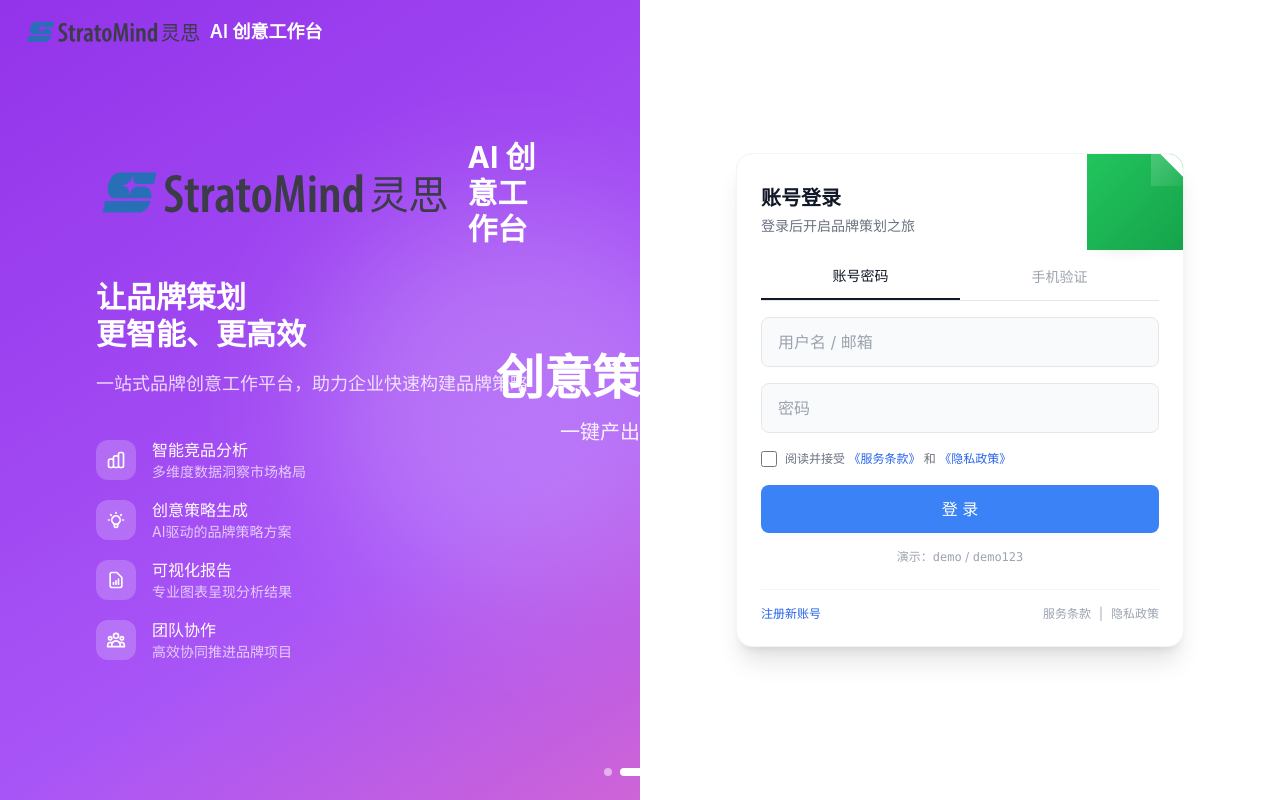
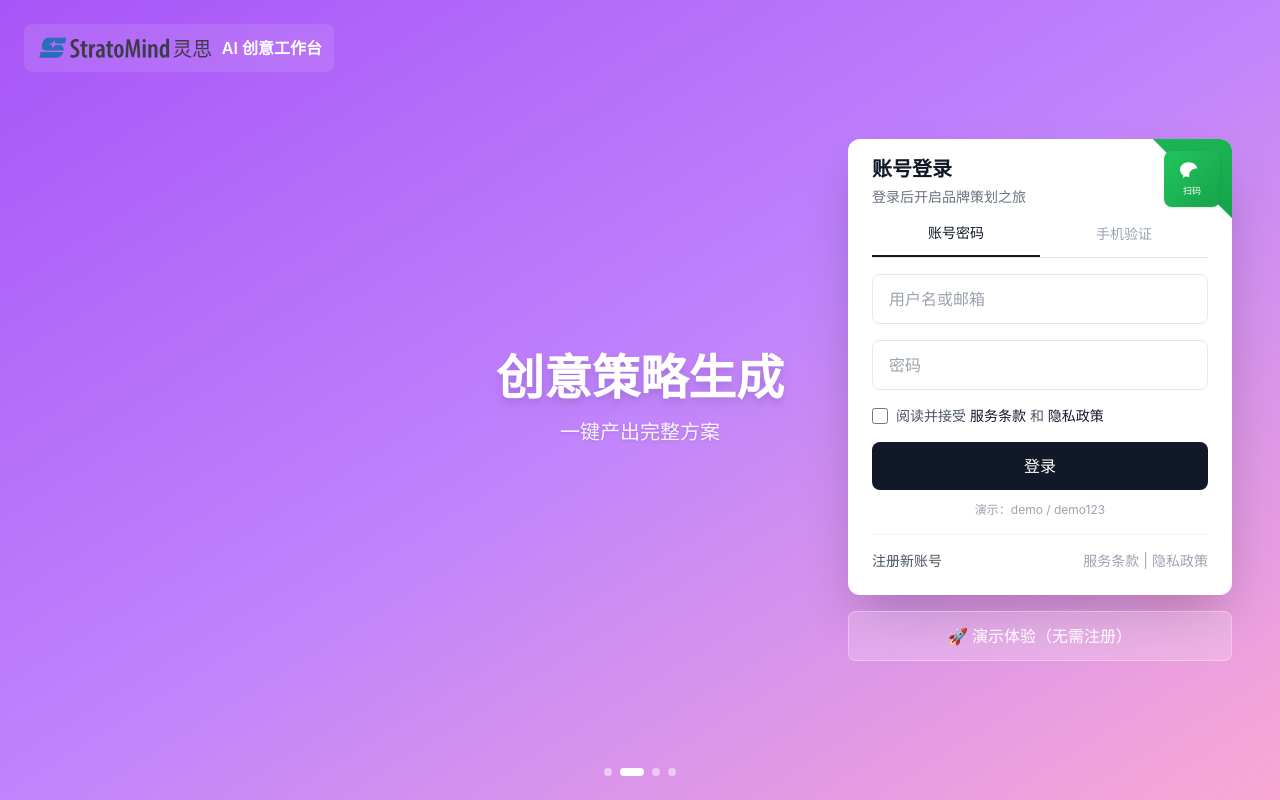
Before and after one commit to GPlanbrand/stratomind, a React (Vite) app: page / in a window 1280 px wide. Built offline with nearby package versions, Linux system fonts and the light colour scheme.

Commit message:
重构登录页：背景banner+登录框悬浮右侧，参考126邮箱

```diff
--- a/src/pages/HomeLoginPage.tsx
+++ b/src/pages/HomeLoginPage.tsx
@@ -2,6 +2,7 @@ import React, { useState, useEffect } from 'react';
 import { useNavigate } from 'react-router-dom';
 import { login } from '../services/auth';
 
+// 126邮箱风格登录页
 const HomeLoginPage: React.FC = () => {
   const navigate = useNavigate();
   const [currentBanner, setCurrentBanner] = useState(0);
@@ -19,10 +20,10 @@ const HomeLoginPage: React.FC = () => {
   const [error, setError] = useState('');
 
   const banners = [
-    { gradient: 'from-blue-600 via-blue-500 to-cyan-400', title: '智能品牌分析', desc: '深度洞察市场与竞品' },
-    { gradient: 'from-purple-600 via-purple-500 to-pink-400', title: '创意策略生成', desc: '一键产出完整方案' },
-    { gradient: 'from-emerald-600 via-emerald-500 to-teal-400', title: '可视化报告', desc: '多维度图表展示' },
-    { gradient: 'from-orange-500 via-orange-400 to-amber-300', title: '团队协作', desc: '高效协同项目推进' },
+    { gradient: 'from-blue-500 via-blue-400 to-cyan-300', title: '智能品牌分析', desc: '深度洞察市场与竞品' },
+    { gradient: 'from-purple-500 via-purple-400 to-pink-300', title: '创意策略生成', desc: '一键产出完整方案' },
+    { gradient: 'from-emerald-500 via-emerald-400 to-teal-300', title: '可视化报告', desc: '多维度图表展示' },
+    { gradient: 'from-orange-400 via-orange-300 to-amber-200', title: '团队协作', desc: '高效协同项目推进' },
   ];
 
   useEffect(() => {
@@ -125,9 +126,9 @@ const HomeLoginPage: React.FC = () => {
   };
 
   return (
-    <div className="min-h-screen bg-gray-100">
+    <div className="min-h-screen relative overflow-hidden">
       {/* 背景Banner轮播 */}
-      <div className="fixed inset-0 overflow-hidden">
+      <div className="absolute inset-0">
         {banners.map((banner, index) => (
           <div
             key={index}
@@ -135,14 +136,10 @@ const HomeLoginPage: React.FC = () => {
               index === currentBanner ? 'opacity-100' : 'opacity-0'
             }`}
           >
-            <div className="absolute inset-0 opacity-20">
-              <div className="absolute top-1/4 left-1/4 w-96 h-96 bg-white rounded-full blur-3xl"></div>
-              <div className="absolute bottom-1/4 right-1/4 w-64 h-64 bg-white rounded-full blur-3xl"></div>
-            </div>
             <div className="absolute inset-0 flex items-center justify-center">
-              <div className="text-center text-white">
-                <h1 className="text-4xl xl:text-5xl font-bold mb-4">{banner.title}</h1>
-                <p className="text-xl opacity-90">{banner.desc}</p>
+              <div className="text-center text-white px-4">
+                <h1 className="text-3xl md:text-5xl font-bold mb-4 drop-shadow-lg">{banner.title}</h1>
+                <p className="text-lg md:text-xl opacity-90 drop-shadow">{banner.desc}</p>
               </div>
             </div>
           </div>
@@ -150,7 +147,7 @@ const HomeLoginPage: React.FC = () => {
       </div>
 
       {/* 轮播指示器 */}
-      <div className="fixed bottom-6 left-1/2 transform -translate-x-1/2 flex gap-2 z-20">
+      <div className="absolute bottom-6 left-1/2 transform -translate-x-1/2 flex gap-2 z-10">
         {banners.map((_, index) => (
           <button
             key={index}
@@ -163,111 +160,36 @@ const HomeLoginPage: React.FC = () => {
       </div>
 
       {/* 顶部Logo */}
-      <div className="fixed top-0 left-0 right-0 z-20 px-6 py-4">
-        <div className="flex items-center gap-2">
-          <img src="/logo.svg" alt="AI 创意工作台" className="h-8 w-auto" />
-          <span className="text-lg font-semibold text-white">AI 创意工作台</span>
+      <div className="absolute top-4 left-4 md:top-6 md:left-6 z-10">
+        <div className="flex items-center gap-2 bg-white/10 backdrop-blur-sm rounded-lg px-3 py-2">
+          <img src="/logo.svg" alt="AI 创意工作台" className="h-6 md:h-8 w-auto" />
+          <span className="text-sm md:text-base font-semibold text-white">AI 创意工作台</span>
         </div>
       </div>
 
-      {/* 主内容区 */}
-      <div className="relative min-h-screen flex">
-        {/* 左侧品牌宣传区域 */}
-        <div className="hidden lg:flex lg:w-1/2 items-center justify-center p-12 relative z-10">
-          <div className="max-w-md">
-            <div className="flex items-center gap-4 mb-8">
-              <img src="/logo.svg" alt="AI 创意工作台" className="h-16 w-auto" />
-              <span className="text-3xl font-bold text-white">AI 创意工作台</span>
+      {/* 登录框 - 悬浮在右侧 */}
+      <div className="absolute right-4 md:right-12 top-1/2 transform -translate-y-1/2 z-10 w-full max-w-sm px-4 md:px-0">
+        <div className="bg-white rounded-xl shadow-2xl overflow-hidden">
+          {/* 右上角微信扫码区域 */}
+          <div className="relative">
+            <div className="absolute -top-0 -right-0 w-20 h-20 overflow-hidden">
+              <div className="absolute top-0 right-0 w-28 h-28 bg-gradient-to-br from-green-500 to-green-600 transform rotate-45 translate-x-14 -translate-y-14"></div>
             </div>
-            <h2 className="text-3xl font-bold text-white mb-4 leading-tight">
-              让品牌策划<br/>更智能、更高效
-            </h2>
-            <p className="text-lg text-white/80 mb-10">
-              一站式品牌创意工作平台，助力企业快速构建品牌策略
-            </p>
-            <div className="space-y-4">
-              <div className="flex items-center gap-4">
-                <div className="w-10 h-10 rounded-xl bg-white/20 backdrop-blur-sm flex items-center justify-center">
-                  <svg className="w-5 h-5 text-white" fill="none" stroke="currentColor" viewBox="0 0 24 24">
-                    <path strokeLinecap="round" strokeLinejoin="round" strokeWidth={2} d="M9 19v-6a2 2 0 00-2-2H5a2 2 0 00-2 2v6a2 2 0 002 2h2a2 2 0 002-2zm0 0V9a2 2 0 012-2h2a2 2 0 012 2v10m-6 0a2 2 0 002 2h2a2 2 0 002-2m0 0V5a2 2 0 012-2h2a2 2 0 012 2v14a2 2 0 01-2 2h-2a2 2 0 01-2-2z" />
+            <div className="absolute top-3 right-3 z-10">
+              <div className="w-14 h-14 bg-gradient-to-br from-green-500 to-green-600 rounded-lg flex flex-col items-center justify-center cursor-pointer hover:from-green-600 hover:to-green-700 transition-colors shadow">
+                <svg className="w-6 h-6 text-white" viewBox="0 0 24 24" fill="currentColor">
+                  <path d="M8.691 2.188C3.891 2.188 0 5.476 0 9.53c0 2.212 1.17 4.203 3.002 5.55a.59.59 0 01.213.665l-.39 1.48c-.019.07-.048.141-.048.213 0 .163.13.295.29.295a.326.326 0 00.167-.054l1.903-1.114a.864.864 0 01.717-.098 10.16 10.16 0 002.837.403c.276 0 .543-.027.811-.05-.857-2.578.157-4.972 1.932-6.446 1.703-1.415 3.882-1.98 5.853-1.838-.576-3.583-4.196-6.348-8.596-6.348z"/>
                 </svg>
-                </div>
-                <div>
-                  <h3 className="text-white font-medium">智能竞品分析</h3>
-                  <p className="text-sm text-white/70">多维度数据洞察市场格局</p>
-                </div>
-              </div>
-              <div className="flex items-center gap-4">
-                <div className="w-10 h-10 rounded-xl bg-white/20 backdrop-blur-sm flex items-center justify-center">
-                  <svg className="w-5 h-5 text-white" fill="none" stroke="currentColor" viewBox="0 0 24 24">
-                    <path strokeLinecap="round" strokeLinejoin="round" strokeWidth={2} d="M9.663 17h4.673M12 3v1m6.364 1.636l-.707.707M21 12h-1M4 12H3m3.343-5.657l-.707-.707m2.828 9.9a5 5 0 117.072 0l-.548.547A3.374 3.374 0 0014 18.469V19a2 2 0 11-4 0v-.531c0-.895-.356-1.754-.988-2.386l-.548-.547z" />
-                  </svg>
-                </div>
-                <div>
-                  <h3 className="text-white font-medium">创意策略生成</h3>
-                  <p className="text-sm text-white/70">AI驱动的品牌策略方案</p>
-                </div>
-              </div>
-              <div className="flex items-center gap-4">
-                <div className="w-10 h-10 rounded-xl bg-white/20 backdrop-blur-sm flex items-center justify-center">
-                  <svg className="w-5 h-5 text-white" fill="none" stroke="currentColor" viewBox="0 0 24 24">
-                    <path strokeLinecap="round" strokeLinejoin="round" strokeWidth={2} d="M9 17v-2m3 2v-4m3 4v-6m2 10H7a2 2 0 01-2-2V5a2 2 0 012-2h5.586a1 1 0 01.707.293l5.414 5.414a1 1 0 01.293.707V19a2 2 0 01-2 2z" />
-                  </svg>
-                </div>
-                <div>
-                  <h3 className="text-white font-medium">可视化报告</h3>
-                  <p className="text-sm text-white/70">专业图表呈现分析结果</p>
-                </div>
-              </div>
-              <div className="flex items-center gap-4">
-                <div className="w-10 h-10 rounded-xl bg-white/20 backdrop-blur-sm flex items-center justify-center">
-                  <svg className="w-5 h-5 text-white" fill="none" stroke="currentColor" viewBox="0 0 24 24">
-                    <path strokeLinecap="round" strokeLinejoin="round" strokeWidth={2} d="M17 20h5v-2a3 3 0 00-5.356-1.857M17 20H7m10 0v-2c0-.656-.126-1.283-.356-1.857M7 20H2v-2a3 3 0 015.356-1.857M7 20v-2c0-.656.126-1.283.356-1.857m0 0a5.002 5.002 0 019.288 0M15 7a3 3 0 11-6 0 3 3 0 016 0zm6 3a2 2 0 11-4 0 2 2 0 014 0zM7 10a2 2 0 11-4 0 2 2 0 014 0z" />
-                  </svg>
-                </div>
-                <div>
-                  <h3 className="text-white font-medium">团队协作</h3>
-                  <p className="text-sm text-white/70">高效协同推进品牌项目</p>
-                </div>
-              </div>
+                <span className="text-[9px] text-white font-medium">扫码</span>
               </div>
             </div>
           </div>
 
-        {/* 右侧登录区域 */}
-        <div className="w-full lg:w-1/2 flex items-center justify-center p-6 bg-white relative z-20">
-          <div className="w-full max-w-md">
-            {/* 移动端Logo */}
-            <div className="lg:hidden flex items-center justify-center gap-2 mb-6">
-              <img src="/logo.svg" alt="AI 创意工作台" className="h-8 w-auto" />
-              <span className="text-lg font-semibold text-gray-900">AI 创意工作台</span>
-            </div>
-
-            {/* 126邮箱风格登录框 */}
-            <div className="bg-white rounded-2xl shadow-xl overflow-hidden border border-gray-100 relative">
-              {/* 右上角微信扫码区域 */}
-              <div className="absolute top-0 right-0 w-24 h-24 overflow-hidden">
-                <div className="relative w-full h-full bg-gradient-to-br from-green-500 to-green-600">
-                  {/* 斜角装饰 */}
-                  <div className="absolute top-0 right-0 w-8 h-8 bg-white transform translate-x-4 -translate-y-4 rotate-45"></div>
-                  <div className="absolute top-0 right-0 w-8 h-8 bg-gradient-to-br from-white/20 to-white/5"></div>
-                </div>
-              </div>
-
-              <div className="p-6">
+          <div className="p-6 pt-4">
             {/* 登录框标题 */}
-                <div className="flex items-center justify-between mb-6">
-                  <div>
+            <div className="mb-4">
               <h2 className="text-xl font-semibold text-gray-900">账号登录</h2>
               <p className="text-sm text-gray-500 mt-1">登录后开启品牌策划之旅</p>
-                  </div>
-                  {/* 微信扫码图标 */}
-                  <div className="w-16 h-16 bg-gradient-to-br from-green-500 to-green-600 rounded-xl flex flex-col items-center justify-center cursor-pointer hover:from-green-600 hover:to-green-700 transition-colors shadow-lg">
-                    <svg className="w-7 h-7 text-white" viewBox="0 0 24 24" fill="currentColor">
-                      <path d="M8.691 2.188C3.891 2.188 0 5.476 0 9.53c0 2.212 1.17 4.203 3.002 5.55a.59.59 0 01.213.665l-.39 1.48c-.019.07-.048.141-.048.213 0 .163.13.295.29.295a.326.326 0 00.167-.054l1.903-1.114a.864.864 0 01.717-.098 10.16 10.16 0 002.837.403c.276 0 .543-.027.811-.05-.857-2.578.157-4.972 1.932-6.446 1.703-1.415 3.882-1.98 5.853-1.838-.576-3.583-4.196-6.348-8.596-6.348z"/>
-                    </svg>
-                    <span className="text-[10px] text-white mt-0.5 font-medium">扫码登录</span>
-                  </div>
             </div>
 
             {/* 登录方式切换 */}
@@ -297,66 +219,32 @@ const HomeLoginPage: React.FC = () => {
             {/* 账号登录表单 */}
             {loginMethod === 'account' && (
               <div className="space-y-4">
-                    <div>
                 <input
                   type="text"
                   value={account}
                   onChange={(e) => { setAccount(e.target.value); setError(''); }}
-                        className="w-full px-4 py-3 bg-gray-50 border border-gray-200 rounded-lg text-gray-900 placeholder-gray-400 focus:outline-none focus:border-blue-500 focus:bg-white transition-all"
-                        placeholder="用户名 / 邮箱"
+                  className="w-full px-4 py-3 border border-gray-200 rounded-lg text-gray-900 placeholder-gray-400 focus:outline-none focus:border-gray-400 focus:ring-1 focus:ring-gray-400 transition-all"
+                  placeholder="用户名或邮箱"
                 />
-                    </div>
-                    <div>
                 <input
                   type="password"
                   value={password}
                   onChange={(e) => { setPassword(e.target.value); setError(''); }}
-                        className="w-full px-4 py-3 bg-gray-50 border border-gray-200 rounded-lg text-gray-900 placeholder-gray-400 focus:outline-none focus:border-blue-500 focus:bg-white transition-all"
+                  className="w-full px-4 py-3 border border-gray-200 rounded-lg text-gray-900 placeholder-gray-400 focus:outline-none focus:border-gray-400 focus:ring-1 focus:ring-gray-400 transition-all"
                   placeholder="密码"
-                        onKeyDown={(e) => e.key === 'Enter' && handleAccountLogin()}
                 />
-                    </div>
-                    <div className="flex items-start gap-2">
-                      <input
-                        type="checkbox"
-                        id="agreeTerms"
-                        checked={agreeTerms}
-                        onChange={(e) => setAgreeTerms(e.target.checked)}
-                        className="mt-0.5 w-4 h-4 text-blue-600 border-gray-300 rounded focus:ring-blue-500"
-                      />
-                      <label htmlFor="agreeTerms" className="text-xs text-gray-500 leading-relaxed">
-                        阅读并接受 <a href="/terms" className="text-blue-600 hover:underline">《服务条款》</a> 和 <a href="/privacy" className="text-blue-600 hover:underline">《隐私政策》</a>
-                      </label>
-                    </div>
-                    {error && (
-                      <div className="text-red-500 text-sm text-center py-2 bg-red-50 rounded-lg">
-                        {error}
-                      </div>
-                    )}
-                    <button
-                      onClick={handleAccountLogin}
-                      disabled={loading}
-                      className="w-full py-3 bg-blue-500 text-white rounded-lg font-medium hover:bg-blue-600 transition-colors disabled:opacity-50"
-                    >
-                      {loading ? '登录中...' : '登 录'}
-                    </button>
-                    <div className="text-center">
-                      <p className="text-xs text-gray-400">
-                        演示：<span className="font-mono">demo</span> / <span className="font-mono">demo123</span>
-                      </p>
-                    </div>
               </div>
             )}
 
             {/* 手机登录表单 */}
             {loginMethod === 'phone' && (
               <div className="space-y-4">
-                    <div>
+                <div className="flex gap-3">
                   <input
                     type="tel"
                     value={phone}
                     onChange={(e) => { setPhone(e.target.value); setError(''); }}
-                        className="w-full px-4 py-3 bg-gray-50 border border-gray-200 rounded-lg text-gray-900 placeholder-gray-400 focus:outline-none focus:border-blue-500 focus:bg-white transition-all"
+                    className="flex-1 px-4 py-3 border border-gray-200 rounded-lg text-gray-900 placeholder-gray-400 focus:outline-none focus:border-gray-400 focus:ring-1 focus:ring-gray-400 transition-all"
                     placeholder="手机号"
                     maxLength={11}
                   />
@@ -366,73 +254,75 @@ const HomeLoginPage: React.FC = () => {
                     type="text"
                     value={code}
                     onChange={(e) => { setCode(e.target.value.replace(/\D/g, '').slice(0, 6)); setError(''); }}
-                        className="flex-1 px-4 py-3 bg-gray-50 border border-gray-200 rounded-lg text-gray-900 placeholder-gray-400 focus:outline-none focus:border-blue-500 focus:bg-white transition-all"
+                    className="flex-1 px-4 py-3 border border-gray-200 rounded-lg text-gray-900 placeholder-gray-400 focus:outline-none focus:border-gray-400 focus:ring-1 focus:ring-gray-400 transition-all"
                     placeholder="验证码"
                     maxLength={6}
                   />
                   <button
                     onClick={handleSendCode}
                     disabled={countdown > 0 || loading}
-                        className="px-4 py-3 border border-gray-200 rounded-lg text-sm text-gray-600 hover:bg-gray-50 disabled:opacity-50 disabled:cursor-not-allowed transition-colors whitespace-nowrap"
+                    className="px-4 py-3 border border-gray-200 rounded-lg text-sm font-medium text-gray-700 hover:bg-gray-50 disabled:opacity-50 disabled:cursor-not-allowed transition-colors whitespace-nowrap"
                   >
-                        {countdown > 0 ? `${countdown}s` : '获取验证码'}
+                    {countdown > 0 ? `${countdown}秒` : '获取验证码'}
                   </button>
                 </div>
-                    <div className="flex items-start gap-2">
-                      <input
-                        type="checkbox"
-                        id="agreeTermsPhone"
-                        checked={agreeTerms}
-                        onChange={(e) => setAgreeTerms(e.target.checked)}
-                        className="mt-0.5 w-4 h-4 text-blue-600 border-gray-300 rounded focus:ring-blue-500"
-                      />
-                      <label htmlFor="agreeTermsPhone" className="text-xs text-gray-500 leading-relaxed">
-                        阅读并接受 <a href="/terms" className="text-blue-600 hover:underline">《服务条款》</a> 和 <a href="/privacy" className="text-blue-600 hover:underline">《隐私政策》</a>
-                      </label>
+                <p className="text-xs text-gray-400">演示模式：验证码输入 123456</p>
               </div>
+            )}
+
+            {/* 错误提示 */}
             {error && (
-                      <div className="text-red-500 text-sm text-center py-2 bg-red-50 rounded-lg">
+              <div className="text-red-500 text-sm text-center py-2 bg-red-50 rounded-lg mt-4">
                 {error}
               </div>
             )}
+
+            {/* 服务条款 */}
+            <div className="flex items-center gap-2 mt-4">
+              <input
+                type="checkbox"
+                checked={agreeTerms}
+                onChange={(e) => setAgreeTerms(e.target.checked)}
+                className="w-4 h-4 text-gray-600 border-gray-300 rounded focus:ring-gray-500"
+              />
+              <span className="text-sm text-gray-600">
+                阅读并接受 <span className="text-gray-900 cursor-pointer hover:underline">服务条款</span> 和 <span className="text-gray-900 cursor-pointer hover:underline">隐私政策</span>
+              </span>
+            </div>
+
+            {/* 登录按钮 */}
             <button
-                      onClick={handlePhoneLogin}
+              onClick={loginMethod === 'account' ? handleAccountLogin : handlePhoneLogin}
               disabled={loading}
-                      className="w-full py-3 bg-blue-500 text-white rounded-lg font-medium hover:bg-blue-600 transition-colors disabled:opacity-50"
+              className="w-full mt-4 py-3 bg-gray-900 text-white rounded-lg font-medium hover:bg-gray-800 transition-colors disabled:opacity-50 disabled:cursor-not-allowed"
             >
-                      {loading ? '登录中...' : '登 录'}
+              {loading ? '登录中...' : '登录'}
             </button>
-                    <div className="text-center">
-                      <p className="text-xs text-gray-400">
-                        演示验证码：<span className="font-mono">123456</span>
+
+            {/* 演示提示 */}
+            <p className="text-xs text-gray-400 text-center mt-3">
+              演示：demo / demo123
             </p>
-                    </div>
-                  </div>
-                )}
 
             {/* 底部链接 */}
-                <div className="mt-6 flex items-center justify-between text-xs border-t border-gray-100 pt-4">
-                  <a href="/register" className="text-blue-600 hover:text-blue-700 font-medium">注册新账号</a>
-                  <div className="text-gray-400">
-                    <a href="/terms" className="hover:text-gray-600">服务条款</a>
-                    <span className="mx-2">|</span>
-                    <a href="/privacy" className="hover:text-gray-600">隐私政策</a>
-                  </div>
-                </div>
-              </div>
+            <div className="flex items-center justify-between mt-4 pt-4 border-t border-gray-100">
+              <span className="text-sm text-gray-600 cursor-pointer hover:text-gray-900">注册新账号</span>
+              <div className="text-sm text-gray-400">
+                <span className="cursor-pointer hover:text-gray-600">服务条款</span>
+                <span className="mx-1">|</span>
+                <span className="cursor-pointer hover:text-gray-600">隐私政策</span>
               </div>
             </div>
           </div>
         </div>
 
-      {/* 演示体验 */}
-      <div className="fixed bottom-6 right-6 z-20">
+        {/* 演示体验按钮 */}
         <button
           onClick={handleDemoLogin}
           disabled={loading}
-          className="px-4 py-2 bg-white/20 backdrop-blur-sm text-white rounded-lg text-sm font-medium hover:bg-white/30 transition-colors border border-white/30"
+          className="w-full mt-4 py-3 bg-white/20 backdrop-blur-sm text-white rounded-lg font-medium hover:bg-white/30 transition-colors border border-white/30"
         >
-          演示体验
+          🚀 演示体验（无需注册）
         </button>
       </div>
     </div>
```
Lines whose indentation alone changed are shown as unchanged.
